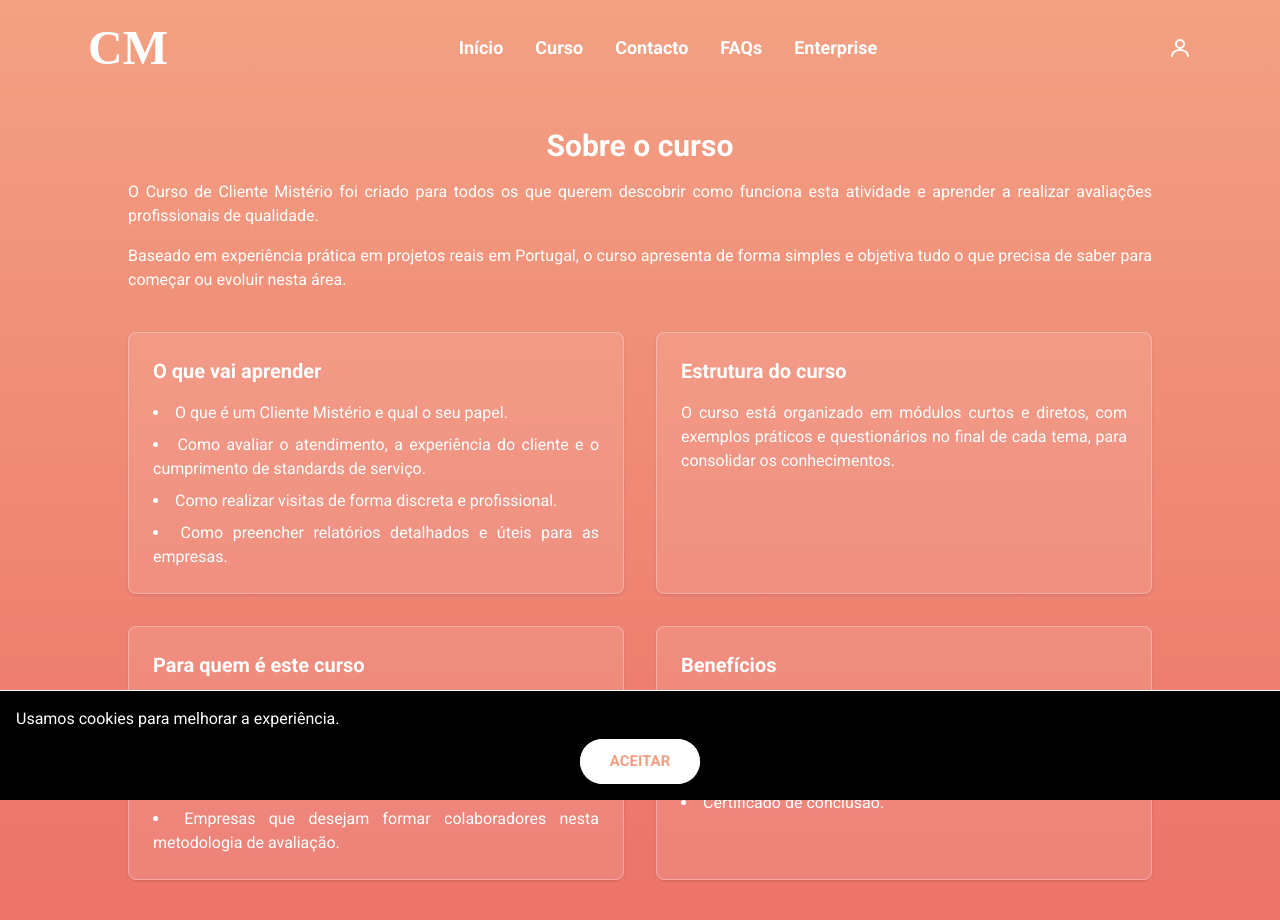
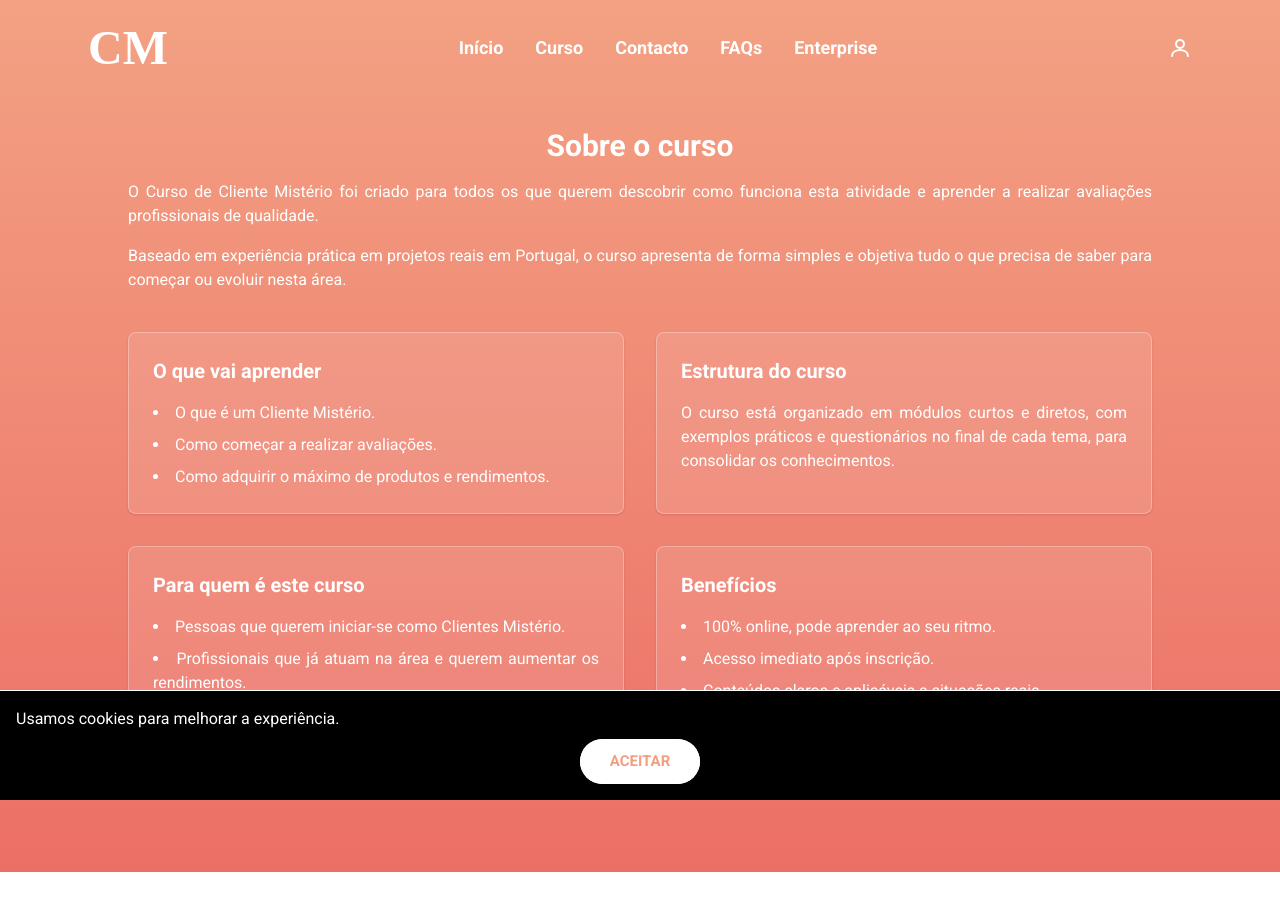
Before and after one commit to msantos51/clientemisterio, a Next.js app in the folder frontend/: page /curso in a window 1280 px wide. Shown: the top 920 px of the page. After the commit the page ends 872 px from the top, so only its background shows below. Built offline with nearby package versions, Linux system fonts and the light colour scheme; no server answers; a web font is replaced by a local one.

Commit message:
Update course and target audience text

```diff
--- a/frontend/app/(public)/curso/page.tsx
+++ b/frontend/app/(public)/curso/page.tsx
@@ -22,10 +22,9 @@ export default function CoursePage() {
         <div className="rounded-lg border border-white/30 bg-white/10 p-6 shadow text-white">
           <h3 className="text-xl font-semibold">O que vai aprender</h3>
           <ul className="mt-4 list-disc list-inside space-y-2">
-            <li>O que é um Cliente Mistério e qual o seu papel.</li>
-            <li>Como avaliar o atendimento, a experiência do cliente e o cumprimento de standards de serviço.</li>
-            <li>Como realizar visitas de forma discreta e profissional.</li>
-            <li>Como preencher relatórios detalhados e úteis para as empresas.</li>
+            <li>O que é um Cliente Mistério.</li>
+            <li>Como começar a realizar avaliações.</li>
+            <li>Como adquirir o máximo de produtos e rendimentos.</li>
           </ul>
         </div>
 
@@ -43,11 +42,7 @@ export default function CoursePage() {
           <h3 className="text-xl font-semibold">Para quem é este curso</h3>
           <ul className="mt-4 list-disc list-inside space-y-2">
             <li>Pessoas que querem iniciar-se como Clientes Mistério.</li>
-            <li>
-              Profissionais que já atuam em áreas como comércio, hotelaria ou automóvel e pretendem melhorar a sua capacidade
-              de análise.
-            </li>
-            <li>Empresas que desejam formar colaboradores nesta metodologia de avaliação.</li>
+            <li>Profissionais que já atuam na área e querem aumentar os rendimentos.</li>
           </ul>
         </div>
 
```
